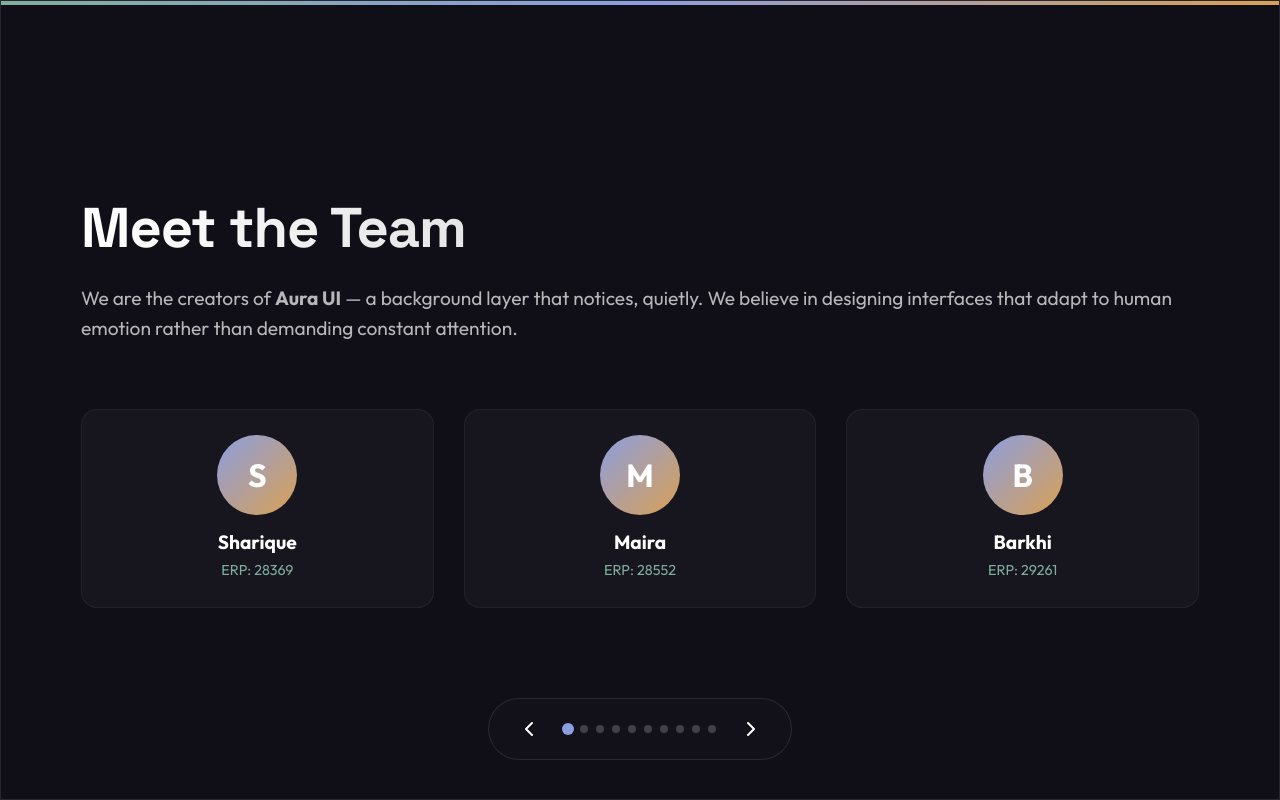
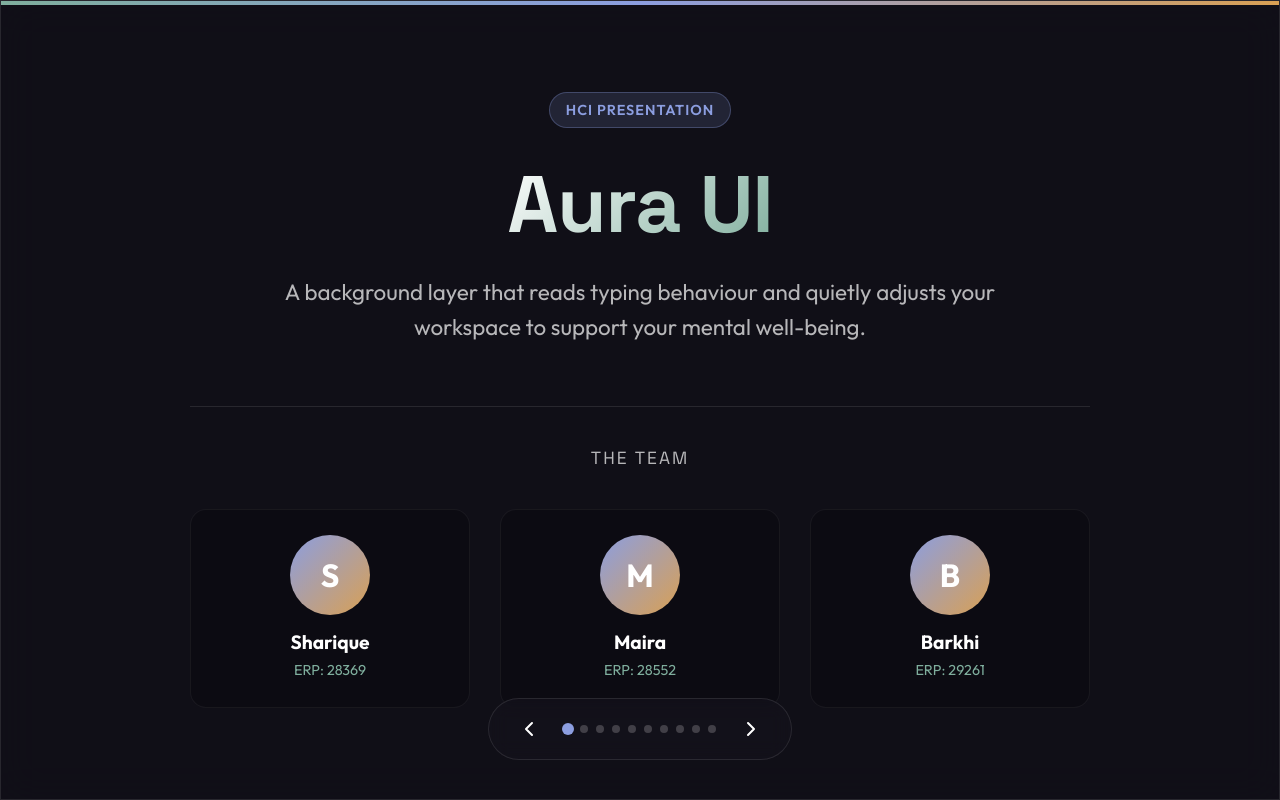
Before and after one commit to ShariqueBaig/HCI-project, a plain HTML site: page presentation.html in a window 1280 px wide. Drawn offline with Linux system fonts and the light colour scheme.

Commit message:
added title card

```diff
--- a/presentation.html
+++ b/presentation.html
@@ -240,14 +240,13 @@
 
     .paper-screenshot {
       width: 100%;
-      height: auto;
+      height: 65vh;
       border-radius: 12px;
-      border: 1px solid var(--glass-border);
-      box-shadow: 0 10px 30px rgba(0,0,0,0.3);
-      aspect-ratio: 4/5;
-      background: rgba(0,0,0,0.3);
+      border: 1px solid rgba(255, 255, 255, 0.15);
+      box-shadow: 0 10px 40px rgba(0,0,0,0.5);
+      background: #ffffff;
       display: flex;
-      align-items: center;
+      align-items: flex-start;
       justify-content: center;
       position: relative;
       overflow: hidden;
@@ -256,7 +255,8 @@
     .paper-screenshot img {
       width: 100%;
       height: 100%;
-      object-fit: cover;
+      object-fit: contain;
+      object-position: top;
     }
 
     .placeholder-text {
@@ -301,6 +301,8 @@
     /* Slide 4: The Project */
     .project-highlight {
       display: inline-block;
+      align-self: flex-start;
+      width: fit-content;
       padding: 8px 16px;
       background: rgba(140, 158, 224, 0.15);
       border: 1px solid rgba(140, 158, 224, 0.3);
@@ -426,28 +428,31 @@
 
   <div class="slider-container" id="slider">
 
-    <!-- Slide 1: Team Introduction -->
+    <!-- Slide 1: Title Card & Team -->
     <div class="slide active">
-      <div class="content-card">
-        <h1>Meet the Team</h1>
-        <p>We are the creators of <strong>Aura UI</strong> — a background layer that notices, quietly. We believe in designing interfaces that adapt to human emotion rather than demanding constant attention.</p>
+      <div class="content-card" style="text-align: center; display: flex; flex-direction: column; justify-content: center; align-items: center; padding: 60px;">
+        <div class="project-highlight" style="margin-bottom: 25px; align-self: center;">HCI Presentation</div>
+        <h1 style="font-size: 5rem; margin-bottom: 20px; background: linear-gradient(135deg, #ffffff, var(--accent-1)); -webkit-background-clip: text; -webkit-text-fill-color: transparent; text-shadow: none;">Aura UI</h1>
+        <p style="font-size: 1.4rem; margin-bottom: 60px; color: var(--text-muted); max-width: 800px; text-align: center; line-height: 1.6;">A background layer that reads typing behaviour and quietly adjusts your workspace to support your mental well-being.</p>
 
-        <div class="team-grid">
-          <!-- You can customize team members here -->
-          <div class="team-member">
-            <div class="avatar">S</div>
-            <h3>Sharique</h3>
-            <p>ERP: 28369</p>
-          </div>
-          <div class="team-member">
-            <div class="avatar">M</div>
-            <h3>Maira</h3>
-            <p>ERP: 28552</p>
-          </div>
-          <div class="team-member">
-            <div class="avatar">B</div>
-            <h3>Barkhi</h3>
-            <p>ERP: 29261</p>
+        <div style="width: 100%; max-width: 900px; border-top: 1px solid rgba(255,255,255,0.1); padding-top: 40px;">
+          <h3 style="color: var(--text-muted); margin-bottom: 30px; font-family: 'Space Grotesk'; font-weight: 400; font-size: 1.1rem; letter-spacing: 2px; text-transform: uppercase;">The Team</h3>
+          <div class="team-grid" style="grid-template-columns: repeat(3, 1fr); gap: 30px;">
+            <div class="team-member" style="background: rgba(0,0,0,0.2); text-align: center; border: 1px solid rgba(255,255,255,0.05);">
+              <div class="avatar" style="margin: 0 auto 15px auto;">S</div>
+              <h3>Sharique</h3>
+              <p style="color: var(--accent-1);">ERP: 28369</p>
+            </div>
+            <div class="team-member" style="background: rgba(0,0,0,0.2); text-align: center; border: 1px solid rgba(255,255,255,0.05);">
+              <div class="avatar" style="margin: 0 auto 15px auto;">M</div>
+              <h3>Maira</h3>
+              <p style="color: var(--accent-1);">ERP: 28552</p>
+            </div>
+            <div class="team-member" style="background: rgba(0,0,0,0.2); text-align: center; border: 1px solid rgba(255,255,255,0.05);">
+              <div class="avatar" style="margin: 0 auto 15px auto;">B</div>
+              <h3>Barkhi</h3>
+              <p style="color: var(--accent-1);">ERP: 29261</p>
+            </div>
           </div>
         </div>
       </div>
```
